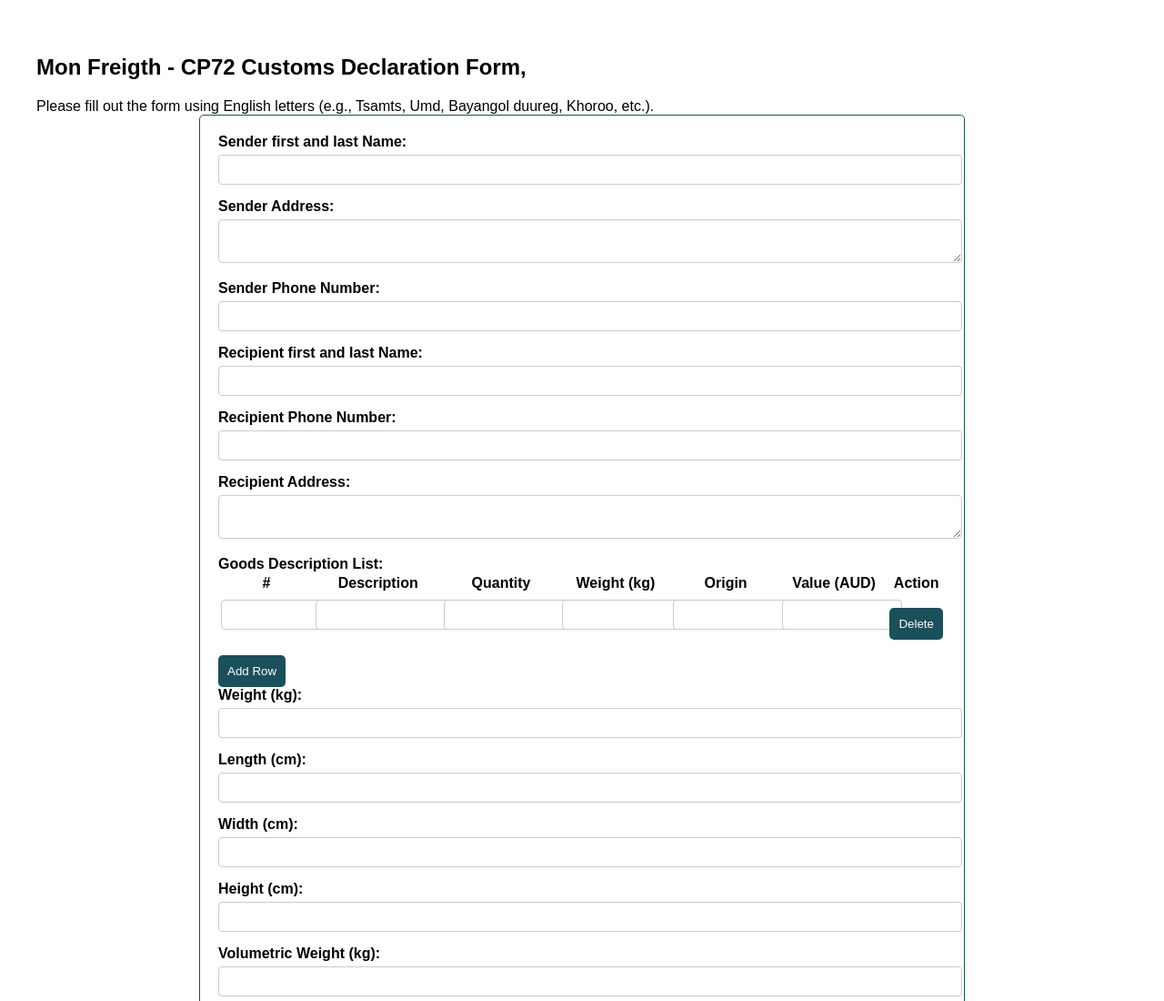
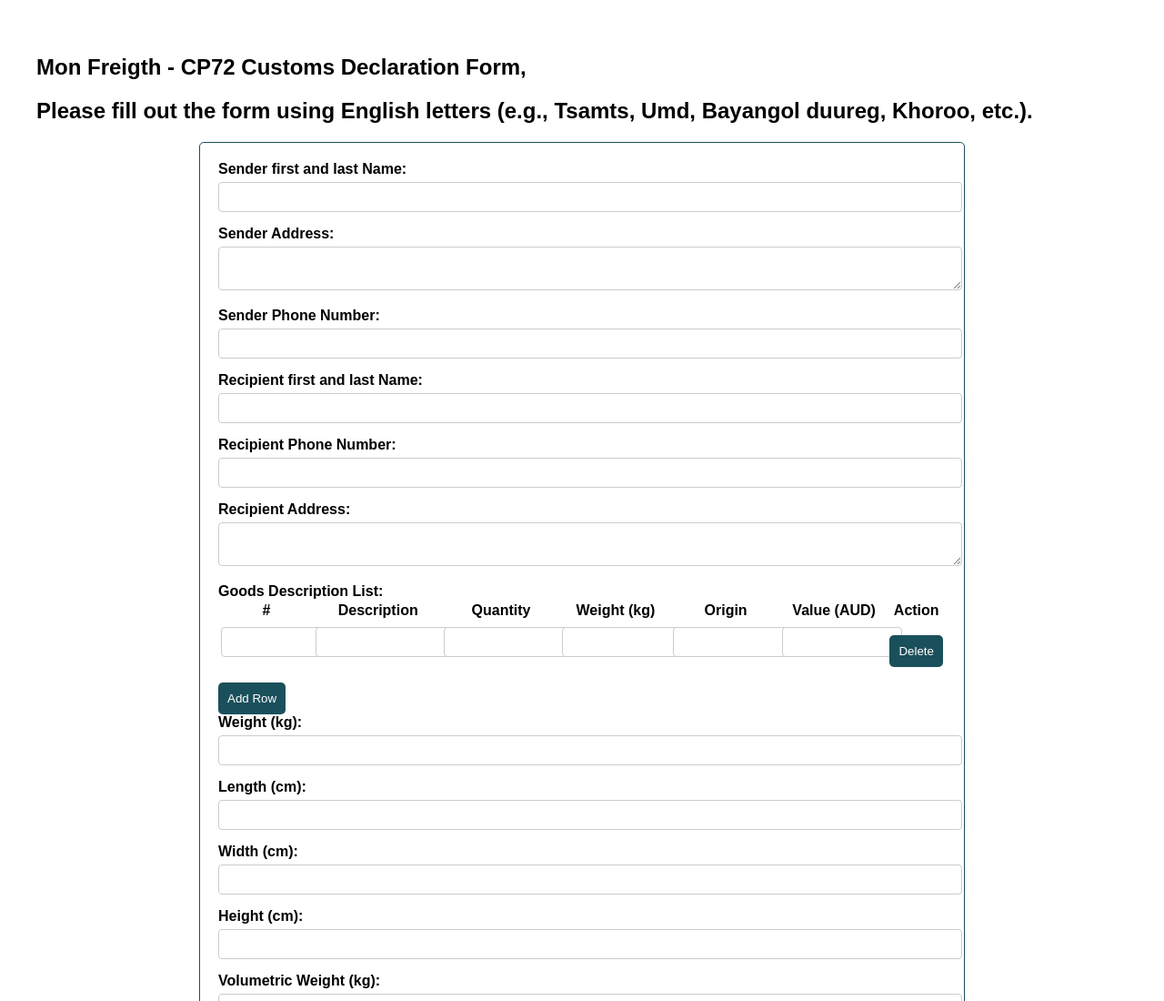
Before and after one commit to MonFreight/CP72-Customs-Declaration-Form, a plain HTML site: page index.html in a window 1280 px wide. Shown: the top 1100 px of the page at 91% size. Drawn offline with nearby package versions, Linux system fonts and the light colour scheme; a script that the page names is missing.

Commit message:
Update index.html

```diff
--- a/index.html
+++ b/index.html
@@ -90,7 +90,9 @@
   <body>
     <script src="script.js"></script>
     <h2>Mon Freigth - CP72 Customs Declaration Form, </h2>
-    </h2>Please fill out the form using English letters (e.g., Tsamts, Umd, Bayangol duureg, Khoroo, etc.). </h2>
+
+    <h2>Please fill out the form using English letters (e.g., Tsamts, Umd, Bayangol duureg, Khoroo, etc.). </h2>
+
     <form id="cp72Form" onsubmit="submitForm(event)">
         <label for="sender">Sender first and last Name:</label>
         <input type="text" id="sender" required>
```
